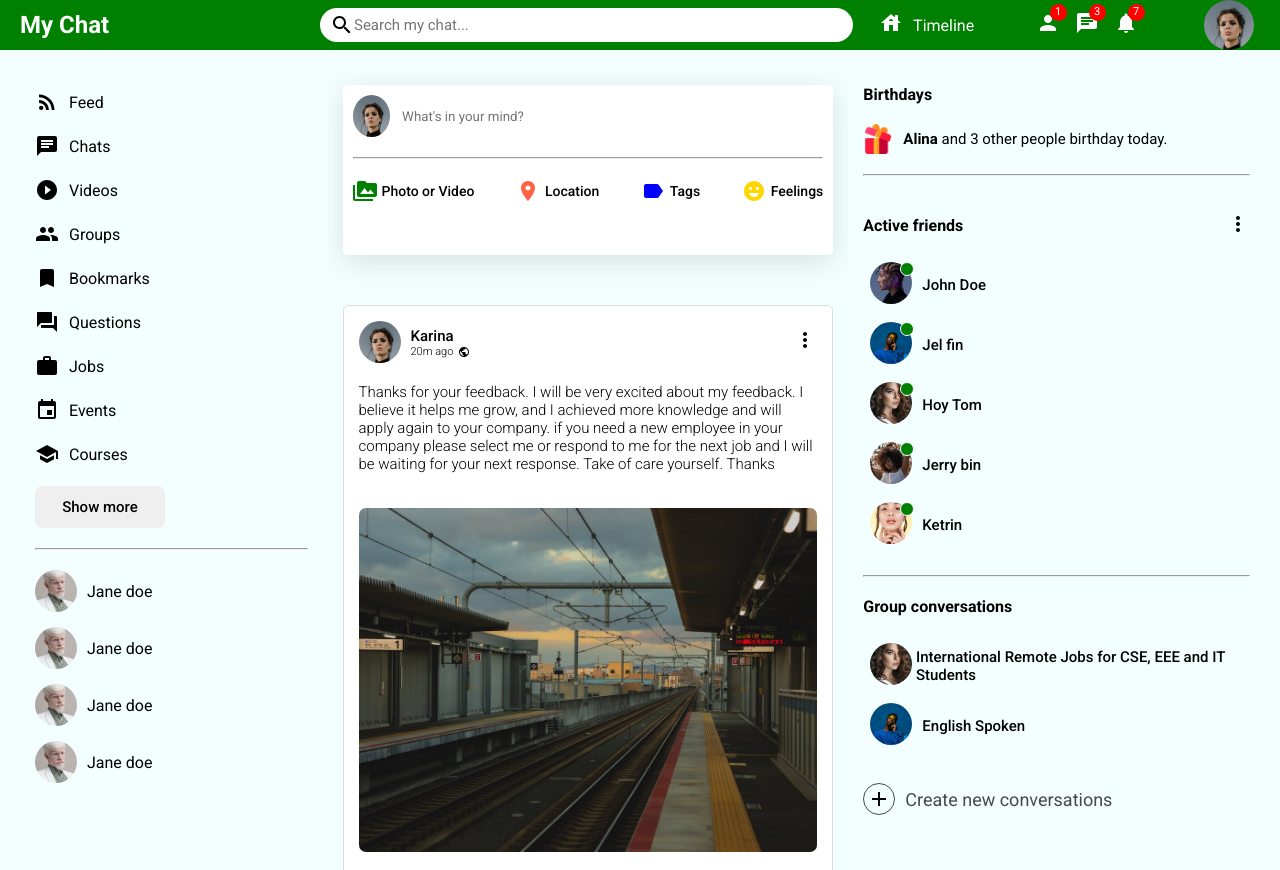
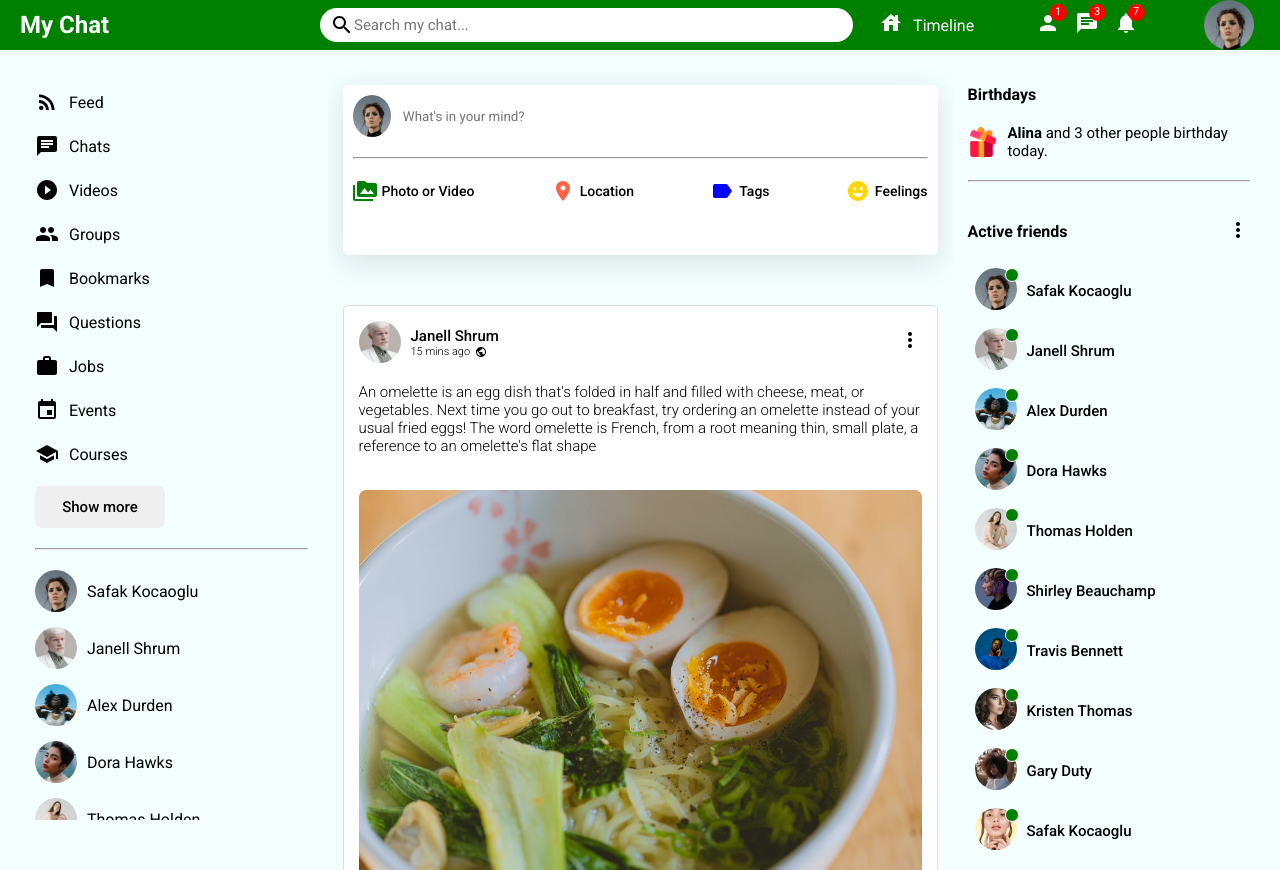
Before and after one commit to dev-rakibul1/my_chatting_application_client, a React (Create React App) app: page / in a window 1280 px wide. Built offline with nearby package versions, Linux system fonts and the light colour scheme.

Commit message:
Dummy data sorting done

```diff
--- /dev/null
+++ b/src/components/closeFriends/CloseFriends.css
@@ -0,0 +1,16 @@
+.sidebar-friend-list {
+  margin: 0;
+  padding: 0;
+  list-style-type: none;
+}
+
+.sidebar-friend-image {
+  width: 42px;
+  height: 42px;
+  object-fit: cover;
+  border-radius: 100%;
+}
+
+.sidebar-friend-name {
+  margin-left: 10px;
+}
--- /dev/null
+++ b/src/components/closeFriends/CloseFriends.jsx
@@ -0,0 +1,15 @@
+import "./CloseFriends.css";
+
+const CloseFriends = ({ user }) => {
+  const { username, profilePicture } = user;
+  return (
+    <>
+      <li className="sidebar-friend">
+        <img className="sidebar-friend-image" src={profilePicture} alt="" />
+        <span className="sidebar-friend-name">{username}</span>
+      </li>
+    </>
+  );
+};
+
+export default CloseFriends;
--- a/src/components/feed/Feed.css
+++ b/src/components/feed/Feed.css
@@ -1,5 +1,5 @@
 .feed {
-  flex: 5;
+  flex: 6;
   overflow-y: scroll;
   height: 100vh;
 }
--- a/src/components/feed/Feed.jsx
+++ b/src/components/feed/Feed.jsx
@@ -1,16 +1,17 @@
 import Post from "../post/Post";
 import Share from "../share/Share";
 import "./Feed.css";
+
+import { Posts } from "../../dummyData";
 
 const Feed = () => {
   return (
     <div className="feed">
       <div className="feed-wrapper">
         <Share />
-        <Post />
-        <Post />
-        <Post />
-        <Post />
+        {Posts.map((post) => (
+          <Post post={post} key={post.id} />
+        ))}
       </div>
     </div>
   );
--- /dev/null
+++ b/src/components/online/Online.css
@@ -0,0 +1,40 @@
+.right-bar-friend {
+  list-style: none;
+  display: flex;
+  align-items: center;
+  padding: 7px;
+  transition: 0.1s all ease-in-out;
+  border-radius: 7px;
+}
+.right-bar-profile-fn-img {
+  position: relative;
+}
+
+.right-bar-friend:hover {
+  background-color: #d0d0d7;
+  cursor: pointer;
+}
+
+.right-bar-profile-fn-img .right-bar-fn-img {
+  /* max-width: 100%; */
+  width: 42px;
+  height: 42px;
+  object-fit: cover;
+  border-radius: 100%;
+  margin-right: 10px;
+}
+.right-bar-online {
+  position: absolute;
+  top: 0;
+  right: 8px;
+  width: 12px;
+  height: 12px;
+  background-color: green;
+  border-radius: 100%;
+  border: 1px solid #fff;
+}
+
+.right-bar-username {
+  font-size: 15px;
+  font-weight: 500;
+}
--- /dev/null
+++ b/src/components/online/Online.jsx
@@ -0,0 +1,22 @@
+import "./Online.css";
+
+const Online = ({ online }) => {
+  const { profilePicture, username } = online;
+  return (
+    <>
+      <li className="right-bar-friend">
+        <div className="right-bar-profile-fn-img">
+          <img
+            src={profilePicture}
+            className="right-bar-fn-img"
+            alt="active friend"
+          />
+          <div className="right-bar-online"></div>
+        </div>
+        <div className="right-bar-username">{username}</div>
+      </li>
+    </>
+  );
+};
+
+export default Online;
--- a/src/components/post/Post.jsx
+++ b/src/components/post/Post.jsx
@@ -1,7 +1,13 @@
 import { MoreVert, Public } from "@mui/icons-material";
+import { Users } from "../../dummyData";
 import "./Post.css";
 
-const Post = () => {
+const Post = ({ post }) => {
+  const { desc, photo, like, comment, date, userId } = post;
+
+  // const userData = Users.filter((user) => user.id === 1);
+  // console.log(userData[0].username);
+
   return (
     <div className="post">
       <div className="post-wrapper">
@@ -10,14 +16,18 @@ const Post = () => {
           <div className="post-top-left">
             <div className="poster-title-img">
               <img
-                src="/assets/person/1.jpeg"
+                src={
+                  Users.filter((user) => user.id === userId)[0].profilePicture
+                }
                 alt="post-profile"
                 className="post-top-profile"
               />
               <div>
-                <span className="user-post-name">Karina</span>
+                <span className="user-post-name">
+                  {Users.filter((user) => user.id === userId)[0].username}
+                </span>
                 <span className="user-post-date">
-                  20m ago <Public className="post-public-icon" />{" "}
+                  {date} <Public className="post-public-icon" />{" "}
                 </span>
               </div>
             </div>
@@ -29,15 +39,8 @@ const Post = () => {
 
         {/* post center */}
         <div className="post-center">
-          <p className="user-post-paragraph">
-            Thanks for your feedback. I will be very excited about my feedback.
-            I believe it helps me grow, and I achieved more knowledge and will
-            apply again to your company. if you need a new employee in your
-            company please select me or respond to me for the next job and I
-            will be waiting for your next response. Take of care yourself.
-            Thanks
-          </p>
-          <img src="/assets/post/1.jpeg" alt="post" className="post-image" />
+          <p className="user-post-paragraph">{desc}</p>
+          <img src={photo} alt="post" className="post-image" />
         </div>
 
         {/* post bottom */}
@@ -45,10 +48,12 @@ const Post = () => {
           <div className="post-bottom-left">
             <img className="like-icon" src="/assets/like.png" alt="like" />
             <img className="like-icon" src="/assets/heart.png" alt="heart" />
-            <span className="post-like-counter">31</span>
+            <span className="post-like-counter">{like}</span>
           </div>
           <div className="post-bottom-right">
-            <span className="post-comments">17 comments</span>
+            <span className="post-comments">
+              {comment} {comment <= 1 ? " Comment" : " Comments"}
+            </span>
           </div>
         </div>
       </div>
--- a/src/components/rightbar/Rightbar.css
+++ b/src/components/rightbar/Rightbar.css
@@ -1,5 +1,5 @@
 .rightbar {
-  flex: 4;
+  flex: 3;
   max-width: 100%;
   height: 100vh;
   overflow-y: scroll;
@@ -56,50 +56,6 @@
   border-radius: 10px;
 }
 
-.right-bar-fn-img {
-  max-width: 100%;
-  width: 42px;
-  height: 42px;
-  object-fit: cover;
-  border-radius: 100%;
-  margin-right: 10px;
-}
-
-.right-bar-username {
-  font-size: 15px;
-  font-weight: 500;
-}
-
-.right-bar-friend-list {
-}
-.right-bar-profile-fn-img {
-  position: relative;
-}
-
-.right-bar-online {
-  position: absolute;
-  top: 0;
-  right: 8px;
-  width: 12px;
-  height: 12px;
-  background-color: green;
-  border-radius: 100%;
-  border: 1px solid #fff;
-}
-.right-bar-friend {
-  list-style: none;
-  display: flex;
-  align-items: center;
-  padding: 7px;
-  transition: 0.1s all ease-in-out;
-  border-radius: 7px;
-}
-
-.right-bar-friend:hover {
-  background-color: #d0d0d7;
-  cursor: pointer;
-}
-
 .right-bar-create-new-group {
   display: flex;
   align-items: center;
--- a/src/components/rightbar/Rightbar.jsx
+++ b/src/components/rightbar/Rightbar.jsx
@@ -1,4 +1,6 @@
 import { Add, MoreVert } from "@mui/icons-material";
+import { Users } from "../../dummyData";
+import Online from "../online/Online";
 import "./Rightbar.css";
 
 const Rightbar = () => {
@@ -25,75 +27,16 @@ const Rightbar = () => {
         </div>
         <ul className="right-bar-friend-list">
           {/* active friend 01 */}
-          <li className="right-bar-friend">
-            <div className="right-bar-profile-fn-img">
-              <img
-                src="/assets/person/6.jpeg"
-                className="right-bar-fn-img"
-                alt="active friend"
-              />
-              <div className="right-bar-online"></div>
-            </div>
-            <div className="right-bar-username">John Doe</div>
-          </li>
-
-          {/* active friend 01 */}
-          <li className="right-bar-friend">
-            <div className="right-bar-profile-fn-img">
-              <img
-                src="/assets/person/7.jpeg"
-                className="right-bar-fn-img"
-                alt="active friend"
-              />
-              <div className="right-bar-online"></div>
-            </div>
-            <div className="right-bar-username">Jel fin</div>
-          </li>
-
-          {/* active friend 01 */}
-          <li className="right-bar-friend">
-            <div className="right-bar-profile-fn-img">
-              <img
-                src="/assets/person/8.jpeg"
-                className="right-bar-fn-img"
-                alt="active friend"
-              />
-              <div className="right-bar-online"></div>
-            </div>
-            <div className="right-bar-username">Hoy Tom</div>
-          </li>
-
-          {/* active friend 01 */}
-          <li className="right-bar-friend">
-            <div className="right-bar-profile-fn-img">
-              <img
-                src="/assets/person/9.jpeg"
-                className="right-bar-fn-img"
-                alt="active friend"
-              />
-              <div className="right-bar-online"></div>
-            </div>
-            <div className="right-bar-username">Jerry bin</div>
-          </li>
-
-          {/* active friend 01 */}
-          <li className="right-bar-friend">
-            <div className="right-bar-profile-fn-img">
-              <img
-                src="/assets/person/10.jpeg"
-                className="right-bar-fn-img"
-                alt="active friend"
-              />
-              <div className="right-bar-online"></div>
-            </div>
-            <div className="right-bar-username">Ketrin</div>
-          </li>
+          {Users?.map((user) => (
+            <Online key={user?.id} online={user} />
+          ))}
         </ul>
         <hr className="right-bar-hr" />
+
         {/* group conversations */}
         <h4 className="right-bar-active-title">Group conversations</h4>
         <ul className="right-bar-friend-list">
-          {/* active friend 01 */}
+          {/* group conversations 01 */}
           <li className="right-bar-friend">
             <div className="right-bar-profile-fn-img">
               <img
@@ -107,7 +50,7 @@ const Rightbar = () => {
             </div>
           </li>
 
-          {/* active friend 01 */}
+          {/* group conversations 02 */}
           <li className="right-bar-friend">
             <div className="right-bar-profile-fn-img">
               <img
--- a/src/components/sidebar/Sidebar.css
+++ b/src/components/sidebar/Sidebar.css
@@ -56,25 +56,8 @@
   margin: 20px 0;
 }
 
-.sidebar-friend-list {
-  margin: 0;
-  padding: 0;
-  list-style-type: none;
-}
-
 .sidebar-friend {
   display: flex;
   align-items: center;
   margin-bottom: 15px;
 }
-
-.sidebar-friend-image {
-  width: 42px;
-  height: 42px;
-  object-fit: cover;
-  border-radius: 100%;
-}
-
-.sidebar-friend-name {
-  margin-left: 10px;
-}
--- a/src/components/sidebar/Sidebar.jsx
+++ b/src/components/sidebar/Sidebar.jsx
@@ -9,6 +9,8 @@ import {
   School,
   Work,
 } from "@mui/icons-material";
+import { Users } from "../../dummyData";
+import CloseFriends from "../closeFriends/CloseFriends";
 import "./Sidebar.css";
 
 const Sidebar = () => {
@@ -75,41 +77,9 @@ const Sidebar = () => {
 
         {/* friend list */}
         <ul className="sidebar-friend-list">
-          <li className="sidebar-friend">
-            <img
-              className="sidebar-friend-image"
-              src="/assets/person/2.jpeg"
-              alt=""
-            />
-            <span className="sidebar-friend-name">Jane doe</span>
-          </li>
-
-          <li className="sidebar-friend">
-            <img
-              className="sidebar-friend-image"
-              src="/assets/person/2.jpeg"
-              alt=""
-            />
-            <span className="sidebar-friend-name">Jane doe</span>
-          </li>
-
-          <li className="sidebar-friend">
-            <img
-              className="sidebar-friend-image"
-              src="/assets/person/2.jpeg"
-              alt=""
-            />
-            <span className="sidebar-friend-name">Jane doe</span>
-          </li>
-
-          <li className="sidebar-friend">
-            <img
-              className="sidebar-friend-image"
-              src="/assets/person/2.jpeg"
-              alt=""
-            />
-            <span className="sidebar-friend-name">Jane doe</span>
-          </li>
+          {Users?.map((user) => (
+            <CloseFriends key={user?.id} user={user} />
+          ))}
         </ul>
       </div>
     </div>
--- a/src/dummyData.js
+++ b/src/dummyData.js
@@ -1,51 +1,51 @@
 export const Users = [
   {
-    id:1,
+    id: 1,
     profilePicture: "assets/person/1.jpeg",
     username: "Safak Kocaoglu",
   },
   {
-    id:2,
+    id: 2,
     profilePicture: "assets/person/2.jpeg",
     username: "Janell Shrum",
   },
   {
-    id:3,
+    id: 3,
     profilePicture: "assets/person/3.jpeg",
     username: "Alex Durden",
   },
   {
-    id:4,
+    id: 4,
     profilePicture: "assets/person/4.jpeg",
     username: "Dora Hawks",
   },
   {
-    id:5,
+    id: 5,
     profilePicture: "assets/person/5.jpeg",
     username: "Thomas Holden",
   },
   {
-    id:6,
+    id: 6,
     profilePicture: "assets/person/6.jpeg",
     username: "Shirley Beauchamp",
   },
   {
-    id:7,
+    id: 7,
     profilePicture: "assets/person/7.jpeg",
     username: "Travis Bennett",
   },
   {
-    id:8,
+    id: 8,
     profilePicture: "assets/person/8.jpeg",
     username: "Kristen Thomas",
   },
   {
-    id:9,
+    id: 9,
     profilePicture: "assets/person/9.jpeg",
     username: "Gary Duty",
   },
   {
-    id:10,
+    id: 10,
     profilePicture: "assets/person/10.jpeg",
     username: "Safak Kocaoglu",
   },
@@ -54,15 +54,7 @@ export const Users = [
 export const Posts = [
   {
     id: 1,
-    desc: "Love For All, Hatred For None.",
-    photo: "assets/post/1.jpeg",
-    date: "5 mins ago",
-    userId: 1,
-    like: 32,
-    comment: 9,
-  },
-  {
-    id: 2,
+    desc: "An omelette is an egg dish that's folded in half and filled with cheese, meat, or vegetables. Next time you go out to breakfast, try ordering an omelette instead of your usual fried eggs! The word omelette is French, from a root meaning thin, small plate, a reference to an omelette's flat shape",
     photo: "assets/post/2.jpeg",
     date: "15 mins ago",
     userId: 2,
@@ -70,13 +62,22 @@ export const Posts = [
     comment: 1,
   },
   {
-    id: 3,
+    id: 2,
     desc: "Every moment is a fresh beginning.",
     photo: "assets/post/3.jpeg",
     date: "1 hour ago",
     userId: 3,
     like: 61,
     comment: 2,
+  },
+  {
+    id: 3,
+    desc: "Thanks for your feedback. I will be very excited about my feedback. I believe it helps me grow, and I achieved more knowledge and will apply again to your company. if you need a new employee in your company please select me or respond to me for the next job and I will be waiting for your next response. Take of care yourself. Thanks",
+    photo: "assets/post/1.jpeg",
+    date: "5 mins ago",
+    userId: 1,
+    like: 32,
+    comment: 9,
   },
   {
     id: 4,
```
